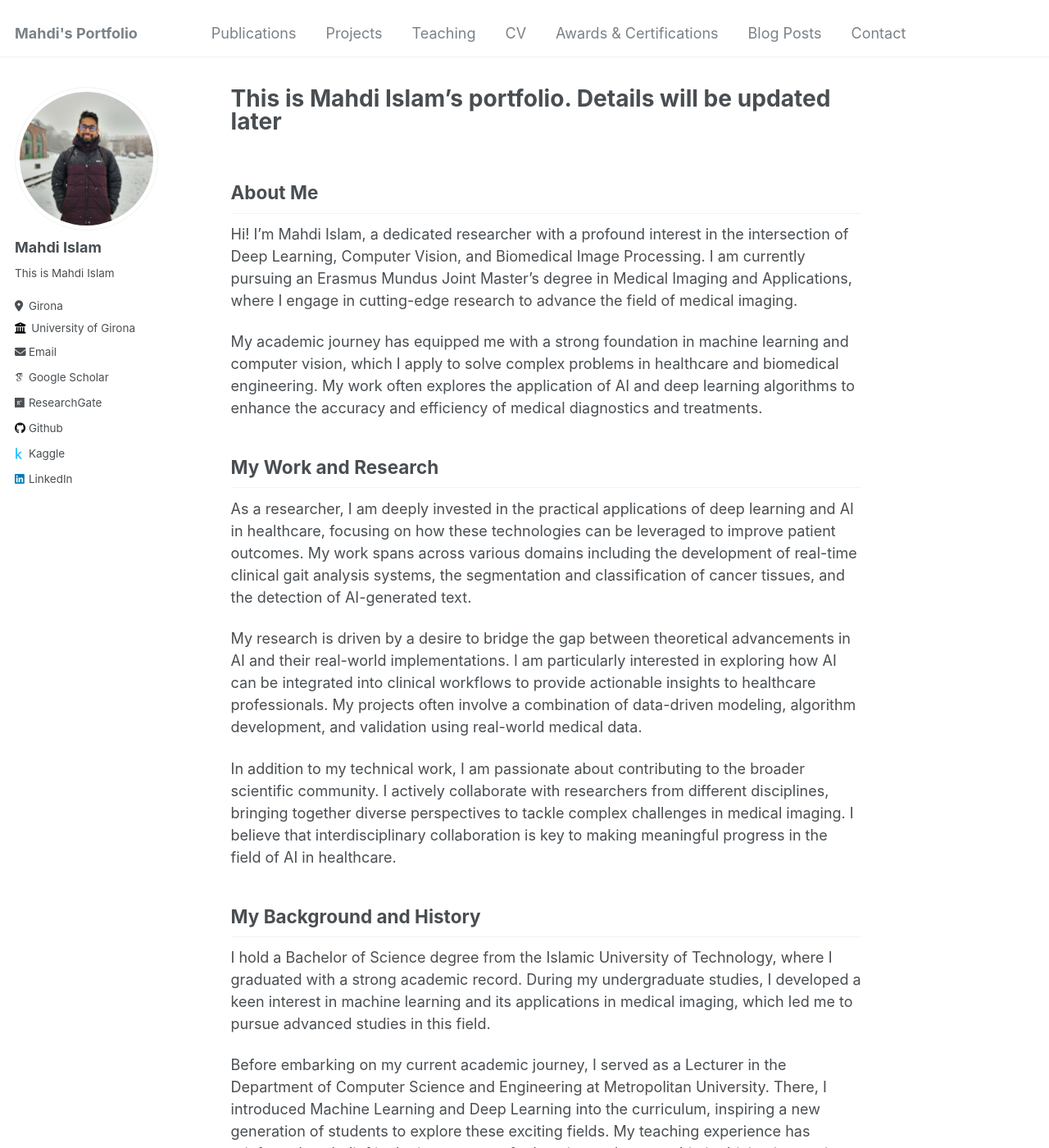
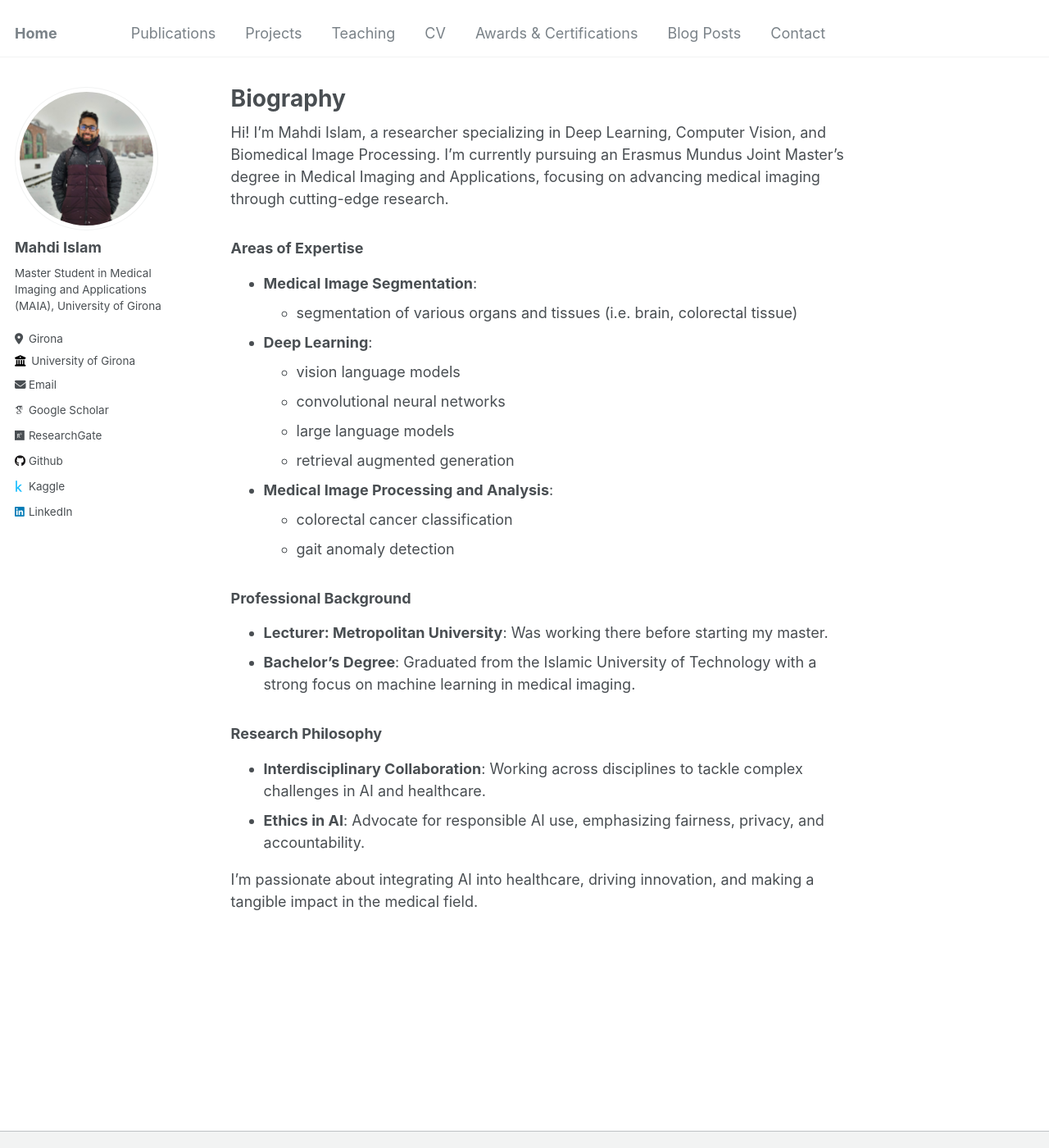
Before and after one commit to mahdiislam79/mahdiislam79.github.io, a Jekyll site: the page built from _pages/about.md, in a window 1280 px wide and 1400 px high. Shown: the whole window at 82% size. Built offline with Jekyll 4.4.1, drawn with Linux system fonts in a browser that asks for light colours; some web fonts are replaced; some of the changed text lies outside the part shown.

Commit message:
Updating about me

```diff
--- a/_config.yml
+++ b/_config.yml
@@ -8,9 +8,9 @@
 
 # Basic Site Settings
 locale                   : "en-US"
-title                    : "Mahdi's Portfolio"
+title                    : "Home"
 title_separator          : "-"
-name                     : &name "Mahd Islam"
+name                     : &name "Mahdi Islam"
 description              : &description "This is my portfolio. I will update the details later"
 url                      : https://mahdiislam79.github.io/ # the base hostname & protocol for your site e.g. "https://mmistakes.github.io"
 baseurl                  : "" # the subpath of your site, e.g. "/blog"
@@ -24,7 +24,7 @@ author:
   avatar           : "20240109_110142~2.jpg"
   name             : "Mahdi Islam"
   pronouns         : # example: "he"
-  bio              : "This is Mahdi Islam"
+  bio              : "Master Student in Medical Imaging and Applications (MAIA), University of Girona"
   location         : "Girona"
   employer         : "University of Girona"
   url              : # URL
--- a/_pages/about.md
+++ b/_pages/about.md
@@ -1,34 +1,33 @@
 ---
 permalink: /
-title: "This is Mahdi Islam's portfolio. Details will be updated later"
+title: "Biography"
 author_profile: true
 redirect_from:
   - /about/
   - /about.html
 ---
 
-## About Me
+Hi! I’m Mahdi Islam, a researcher specializing in Deep Learning, Computer Vision, and Biomedical Image Processing. I’m currently pursuing an Erasmus Mundus Joint Master’s degree in Medical Imaging and Applications, focusing on advancing medical imaging through cutting-edge research.
 
-Hi! I’m Mahdi Islam, a dedicated researcher with a profound interest in the intersection of Deep Learning, Computer Vision, and Biomedical Image Processing. I am currently pursuing an Erasmus Mundus Joint Master’s degree in Medical Imaging and Applications, where I engage in cutting-edge research to advance the field of medical imaging.
+### Areas of Expertise
+- **Medical Image Segmentation**:
+  - segmentation of various organs and tissues (i.e. brain, colorectal tissue)
+- **Deep Learning**:
+  - vision language models
+  - convolutional neural networks
+  - large language models
+  - retrieval augmented generation
+- **Medical Image Processing and Analysis**:
+  - colorectal cancer classification
+  - gait anomaly detection
 
-My academic journey has equipped me with a strong foundation in machine learning and computer vision, which I apply to solve complex problems in healthcare and biomedical engineering. My work often explores the application of AI and deep learning algorithms to enhance the accuracy and efficiency of medical diagnostics and treatments.
 
-## My Work and Research
+### Professional Background
+- **Lecturer: Metropolitan University**: Was working there before starting my master.
+- **Bachelor’s Degree**: Graduated from the Islamic University of Technology with a strong focus on machine learning in medical imaging.
 
-As a researcher, I am deeply invested in the practical applications of deep learning and AI in healthcare, focusing on how these technologies can be leveraged to improve patient outcomes. My work spans across various domains including the development of real-time clinical gait analysis systems, the segmentation and classification of cancer tissues, and the detection of AI-generated text.
+### Research Philosophy
+- **Interdisciplinary Collaboration**: Working across disciplines to tackle complex challenges in AI and healthcare.
+- **Ethics in AI**: Advocate for responsible AI use, emphasizing fairness, privacy, and accountability.
 
-My research is driven by a desire to bridge the gap between theoretical advancements in AI and their real-world implementations. I am particularly interested in exploring how AI can be integrated into clinical workflows to provide actionable insights to healthcare professionals. My projects often involve a combination of data-driven modeling, algorithm development, and validation using real-world medical data.
-
-In addition to my technical work, I am passionate about contributing to the broader scientific community. I actively collaborate with researchers from different disciplines, bringing together diverse perspectives to tackle complex challenges in medical imaging. I believe that interdisciplinary collaboration is key to making meaningful progress in the field of AI in healthcare.
-
-## My Background and History
-
-I hold a Bachelor of Science degree from the Islamic University of Technology, where I graduated with a strong academic record. During my undergraduate studies, I developed a keen interest in machine learning and its applications in medical imaging, which led me to pursue advanced studies in this field.
-
-Before embarking on my current academic journey, I served as a Lecturer in the Department of Computer Science and Engineering at Metropolitan University. There, I introduced Machine Learning and Deep Learning into the curriculum, inspiring a new generation of students to explore these exciting fields. My teaching experience has reinforced my belief in the importance of education and mentorship in driving innovation and discovery.
-
-## My Intellectual Communities
-
-I consider myself an interdisciplinary researcher, integrating knowledge from fields like computer science, biomedical engineering, and data science with insights from medicine and healthcare. My work is influenced by a range of academic disciplines, including artificial intelligence, neuroscience, and clinical research.
-
-Methodologically, I employ a mix of data-driven approaches and computational techniques to address complex challenges in medical imaging. I am a strong advocate for the responsible use of AI in healthcare and actively participate in discussions around ethical considerations, such as fairness, privacy, and accountability in AI systems.
+I’m passionate about integrating AI into healthcare, driving innovation, and making a tangible impact in the medical field.
```
Also changed, not shown: _pages/projects.md (+3 -2 lines), _projects/ai_text_detection.md (added, +8 -0 lines), _projects/colorectal_cancer.md (+3 -2 lines), 3 other files.
